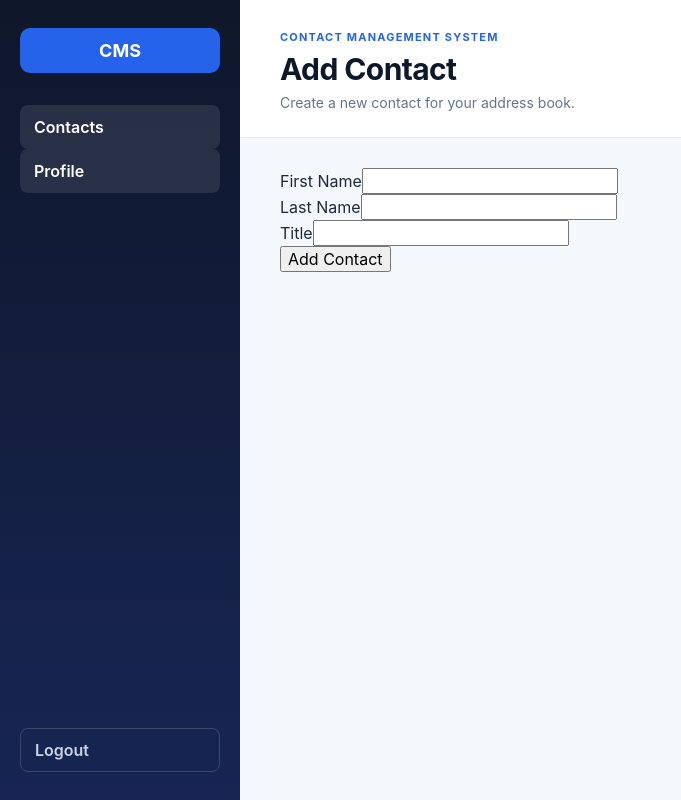
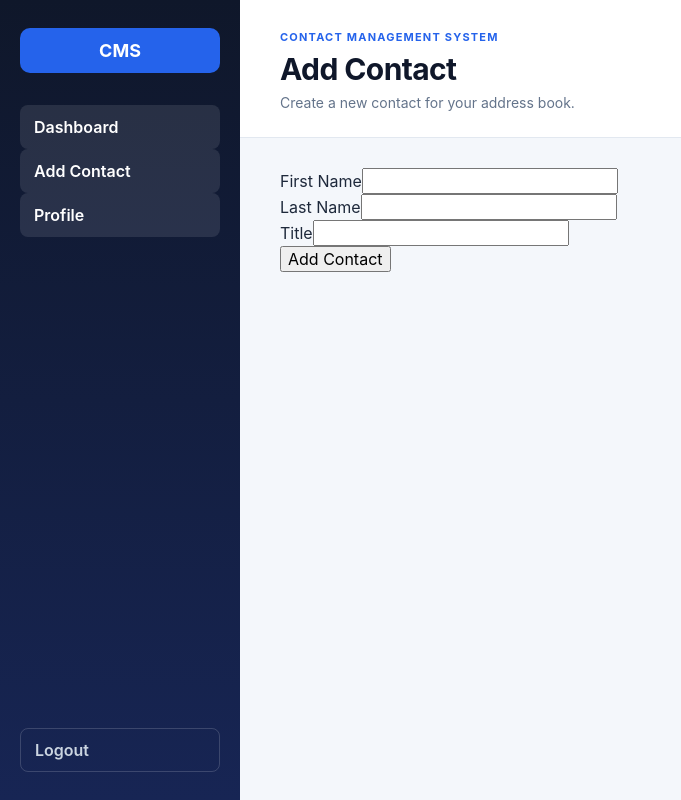
Before and after one commit to 10pshine-cohort-9/cohort-9-java-14438-arisha, a React app in the folder frontend/: page /contacts/new in a window 1280 px wide. Shown: the whole page, without its empty margins (0-681 px from the left). Built offline with nearby package versions, Linux system fonts and the light colour scheme; the HTML template or start-up script is replaced by a standard one.

Commit message:
Update dashboard sidebar navigation

```diff
--- a/frontend/src/components/DashboardLayout.jsx
+++ b/frontend/src/components/DashboardLayout.jsx
@@ -20,7 +20,15 @@ function DashboardLayout({ children, title, subtitle }) {
                 className="sidebar-link"
                 onClick={() => navigate("/contacts")}
             >
-                Contacts
+                Dashboard
+            </button>
+
+            <button
+                type="button"
+                className="sidebar-link"
+                onClick={() => navigate("/contacts/new")}
+            >
+                Add Contact
             </button>
 
             <button
```
